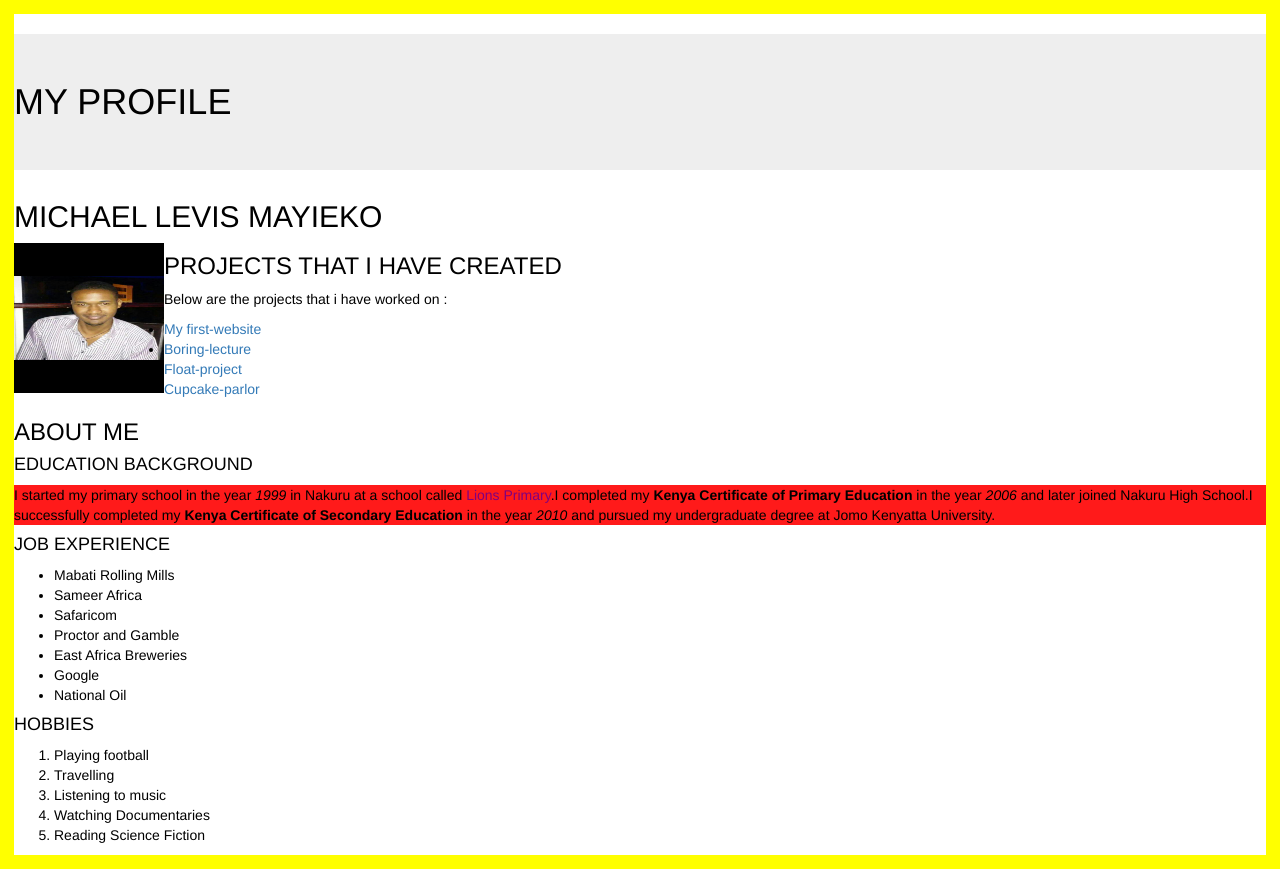
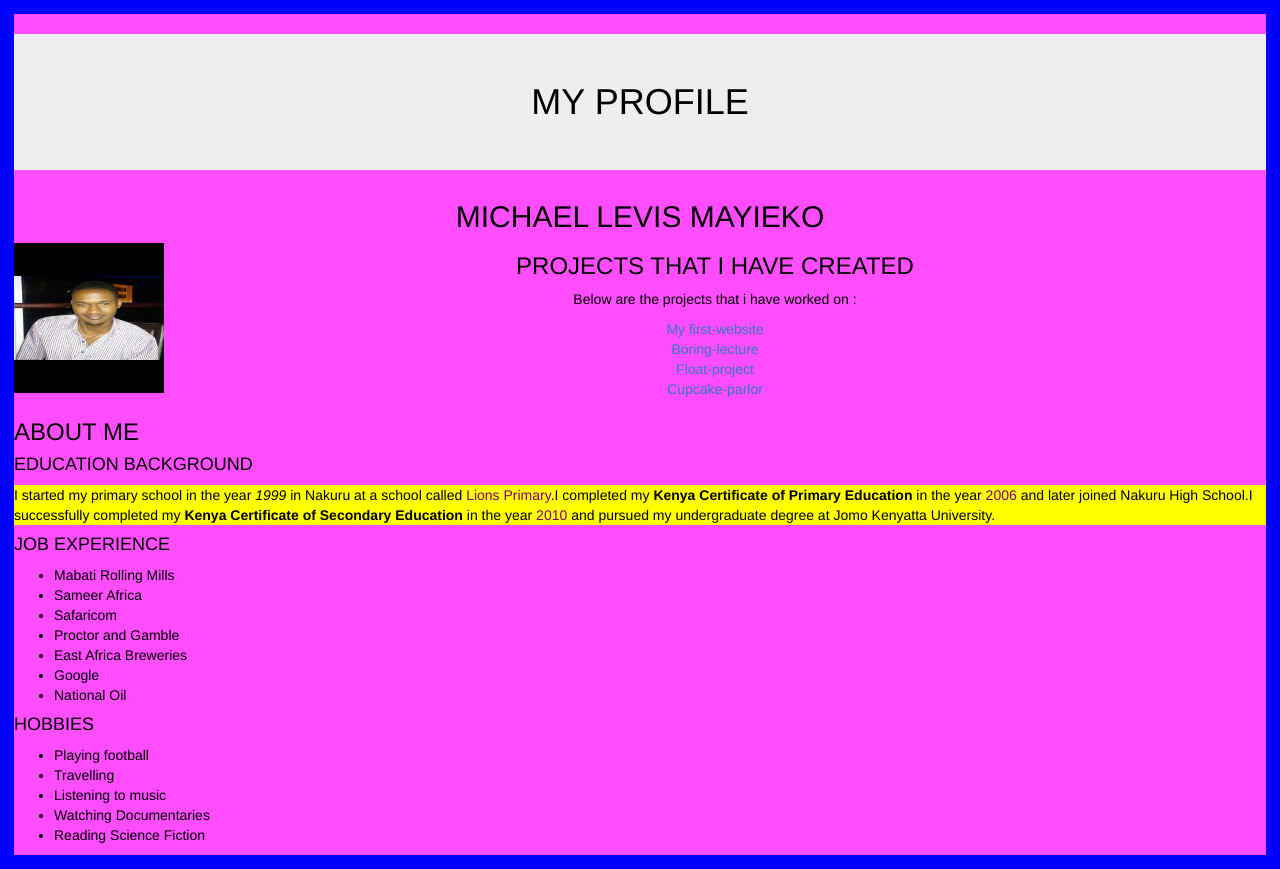
Before and after one commit to mayieko/mayieko.github.io, a plain HTML site: page index.html in a window 1280 px wide. Drawn offline with Linux system fonts and the light colour scheme.

Commit message:
fifth commit portfolio-project

```diff
--- a/css/styles.css
+++ b/css/styles.css
@@ -2,12 +2,12 @@ body{
   color: #000000;
 }
 .digital p{
-  background-color: #ff1a1a;
+  background-color: #ffff00;
 }
 .my-class {
   margin: 0px solid red;
-  border: 14px solid yellow;
-  padding: 34px solid blue;
+  border: 14px solid blue;
+  padding: 34px solid green;
 }
 img{
   float: left;
@@ -15,3 +15,21 @@ img{
 .highlight{
   color: purple;
 }
+h1{
+  text-align: center;
+}
+h2{
+  text-align: center;
+}
+ol{
+  list-style-type: none; text-align: center;
+}
+p.intro{
+  text-align: center;
+}
+.important{
+  text-align: center;
+}
+body{
+  background-color: #ff4dff;
+}
--- a/index.html
+++ b/index.html
@@ -11,18 +11,18 @@
   <h1 class="jumbotron">MY PROFILE</h1>
   <h2>MICHAEL LEVIS MAYIEKO</h2>
   <img src="images/me.png" width="150" height="150"alt="">
-  <h3>PROJECTS THAT I HAVE CREATED</h3>
-  <p>Below are the projects that i have worked on :</p>
-  <ul>
-    <li>  <a href="file:///home/mayieko/Desktop/my-first-webpage/index.html" target="_blank">My first-website</a></li>
+  <h3 class="important">PROJECTS THAT I HAVE CREATED</h3>
+  <p class="intro">Below are the projects that i have worked on :</p>
+  <ol>
+    <li><a href="file:///home/mayieko/Desktop/my-first-webpage/index.html" target="_blank">My first-website</a></li>
     <li><a href="file:///home/mayieko/Desktop/boring-lecture/boring-lecture.html" target="_blank">Boring-lecture</a></li>
     <li><a href="file:///home/mayieko/Desktop/float/float.html" target="_blank">Float-project</a></li>
     <li><a href="file:///home/mayieko/Desktop/cupcakes/cupcakes.html" target="_blank">Cupcake-parlor</a></li>
-  </ul>
+  </ol>
   <h3>ABOUT ME</h3>
   <h4>EDUCATION BACKGROUND</h4>
   <div class="digital">
-  <p>I started my primary school in the year <em>1999</em> in Nakuru at a school called <span class="highlight">Lions Primary</span>.I completed my <strong>Kenya Certificate of Primary Education</strong> in the year <em>2006</em> and later joined Nakuru High School.I successfully completed my <strong>Kenya Certificate of Secondary Education</strong> in the year <em>2010</em> and pursued my undergraduate degree at Jomo Kenyatta University.</p>
+  <p>I started my primary school in the year <em>1999</em> in Nakuru at a school called <span class="highlight">Lions Primary</span>.I completed my <strong>Kenya Certificate of Primary Education</strong> in the year <span class="highlight">2006</span> and later joined Nakuru High School.I successfully completed my <strong>Kenya Certificate of Secondary Education</strong> in the year <span class="highlight">2010</span> and pursued my undergraduate degree at Jomo Kenyatta University.</p>
   </div>
   <h4>JOB EXPERIENCE</h4>
   <ul>
@@ -35,13 +35,13 @@
     <li>National Oil</li>
   </ul>
   <h4>HOBBIES</h4>
-  <ol>
+  <ul>
     <li>Playing football</li>
     <li>Travelling</li>
     <li>Listening to music</li>
     <li>Watching Documentaries</li>
     <li>Reading Science Fiction</li>
-  </ol>
+  </ul>
     </div>
  </body>
 </html>
```
Also changed, not shown: 1 other file.
